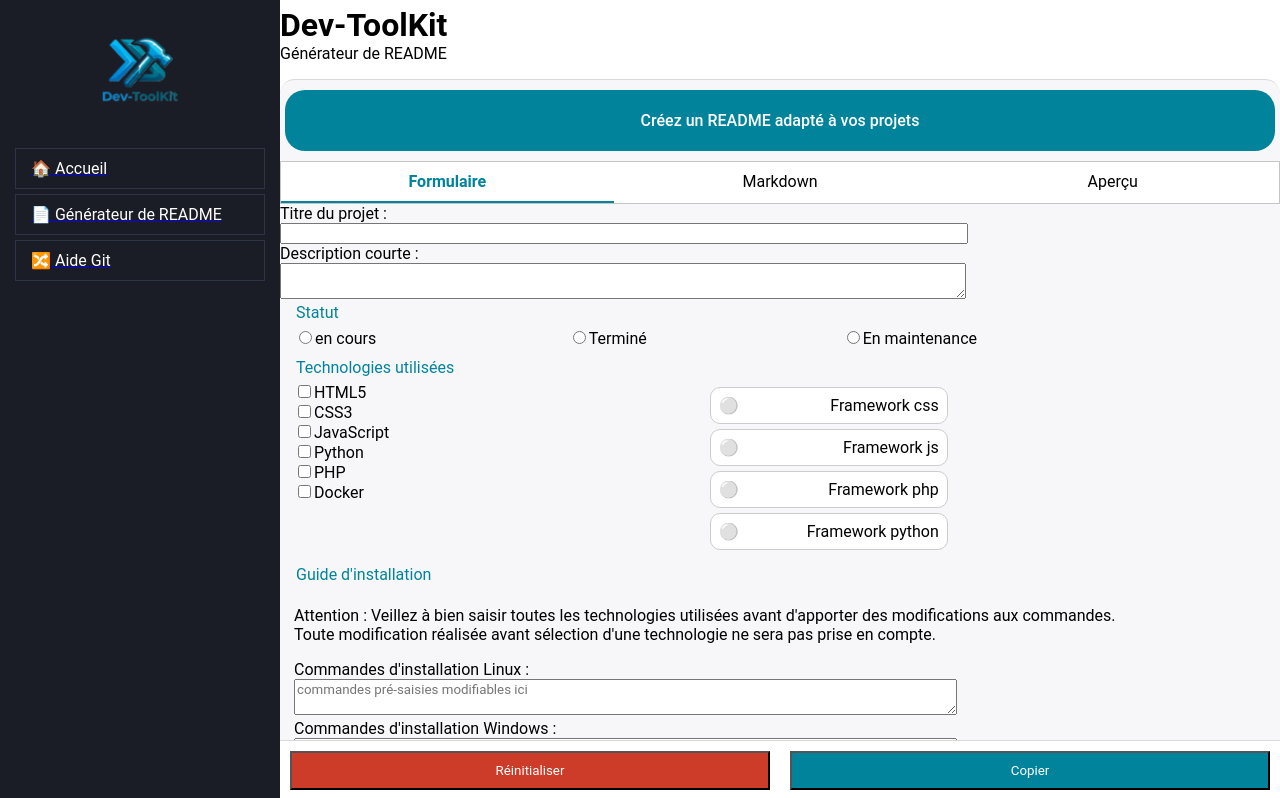
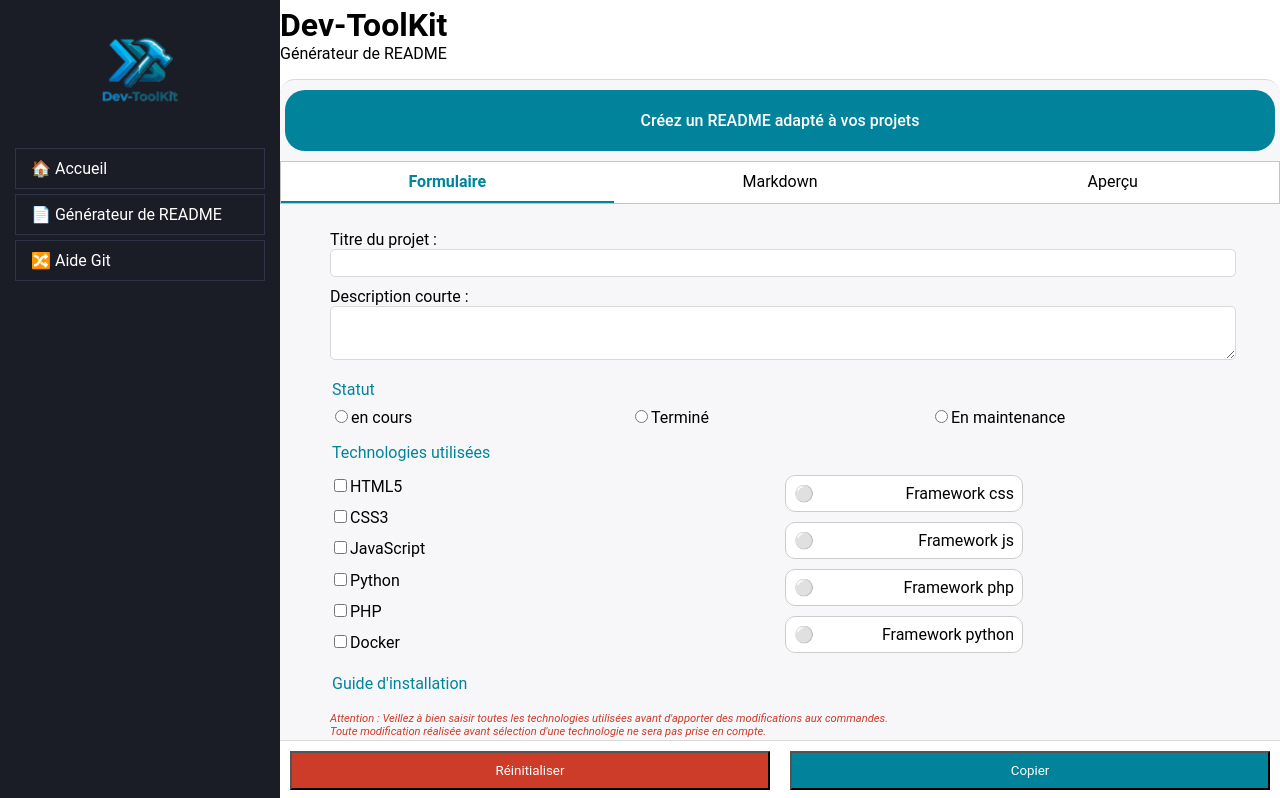
Before and after one commit to Anne-Laure-PLANO/Dev-ToolKit_aide_aux_dev_junior, a Vue app: page /readme in a window 1280 px wide. Shown: the top 798 px of the page. Built offline with nearby package versions, Linux system fonts and the light colour scheme.

Commit message:
amélioration du CSS du formulaire du générateur de README

```diff
--- a/src/components/ReadmeForm.vue
+++ b/src/components/ReadmeForm.vue
@@ -69,11 +69,11 @@ export default {
 
 <template>
   <form>
-    <div>
+      <div class="title">
         <label for="title">Titre du projet :</label><br>
         <input type="text" class="text" v-model="dataToReturn.title" id="title">
       </div>
-    <div>
+      <div class="desc">
         <label for="description">Description courte :</label><br>
         <textarea v-model="dataToReturn.description" id="description"></textarea>
       </div>
@@ -110,9 +110,6 @@ export default {
       </div>
 
       <div class="column">
-
-
-
         <multi-select-drop-down
               v-for="cat in skills.framework"
                 :key="cat.category"
@@ -145,21 +142,47 @@ export default {
 </template>
 
 <style scoped>
+form{
+  width:90%;
+  margin:1rem auto;
+}
 fieldset{
   border: none;
   display:flex;
+  margin:0;
+  padding:0;
+}
+.title, .desc{
+  padding-top:10px;
 }
 legend{
   color: var(--bg-color-description);
+  padding-top:1rem;
+  padding-bottom : 0.5rem;
+
+}
+p{
+  font-style: italic;
+  color: var(--bg-color-reset-button);
+  font-size: 0.7rem;
+}
+
+textarea, .text{
+  width:100%;
+  border: var(--border-color) 1px solid;
+  border-radius: 5px;
 }
 .text{
-  width:80%;
+  height: 1.5rem;
 }
 textarea{
-  width:80%;
+  height: 3rem;
 }
 .column{
   flex:1;
+  display: flex;
+  flex-direction: column;
+  justify-content: space-around;
 }
 .radioButton>div{
   flex:1;
@@ -167,6 +190,7 @@ textarea{
 .radioButton>div:hover{
   color:var(--bg-color-reset-button);
 }
+
 .install{
   display:block;
 }
--- a/src/components/ReadmeMarkdown.vue
+++ b/src/components/ReadmeMarkdown.vue
@@ -27,4 +27,7 @@ div{
   flex:1;
 
 }
+pre{
+  font-family: var(--font-family-code),serif;
+}
 </style>
--- a/src/components/ReadmeResult.vue
+++ b/src/components/ReadmeResult.vue
@@ -17,7 +17,7 @@ export default {
 <template>
   <section>
     <div>
-      <h2>Readme result</h2>
+      <p v-if="renderedMarkdown.length===0">Nothing here </p>
 
     </div>
     <div class="content" v-html="renderedMarkdown"></div>
--- a/src/style.css
+++ b/src/style.css
@@ -12,22 +12,19 @@
   --font-color-white: #ffffff;
   --font-color-black: #000000;
 
-  --font-family-title : Roboto, serif;
+  --font-family-title : Roboto;
   --font-weight-title : 700;
   --size-title-h1 : 2rem;
   --size-title-h2 : 1.5rem;
   --size-title-h3 : 1.17rem;
   --size-text : 1rem;
 
-  --font-family-text: Roboto, serif;
-  --font-family-code: "JetBrains Mono", serif;
+  --font-family-text: Roboto;
+  --font-family-code: "monospace";
 
 
 }
-*{
-  font-family: var(--font-family-text);
 
-}
 body{
   background: var(--bg-color-general);
   margin:0;
@@ -35,11 +32,13 @@ body{
   min-height: 100vh;
 
 }
-h1{
-  font-family: var(--font-family-title);
-  display: block;
+h1, h2, h3{
+  font-family: var(--font-family-title), serif;
   margin:0;
   padding-top:6px;
+}
+p, div{
+  font-family: var(--font-family-text), serif;
 }
 header{
   background: var(--bg-color-general);
--- a/src/views/ReadmeGenerator.vue
+++ b/src/views/ReadmeGenerator.vue
@@ -75,12 +75,11 @@ export default {
       return result1 + this.cb + "\n\n" + result2 + this.cb + "\n\n" + result3 + this.cb + "\n\n";
     },
     generateMarkdown(){
-      this.markdown = `
-${this.result.title? "# " + this.result.title + "  \n" : ""}
+      this.markdown =
+`${this.result.title? "# " + this.result.title + "  \n" : ""}
 ${(this.result.description)? this.result.description + "  \n" : ""}
 ${this.markdownStatus()}
 ${(this.result.skills && this.result.skills.length >0) ? this.markdownSkills() + this.markdownInstall() :""}
-
 `
     },
     copyMarkdown(){
@@ -201,6 +200,7 @@ footer>button{
 .copy:hover,.reset:hover{
   box-shadow: var(--font-color-menu-readme) 0 3px 3px 0;
   font-weight: bold;
+  cursor: pointer;
 }
 .copy{
   background: var(--bg-color-description);
```
Also changed, not shown: 1 other file (tests, documents, lock files or other folders). Lines whose indentation alone changed are shown as unchanged.
